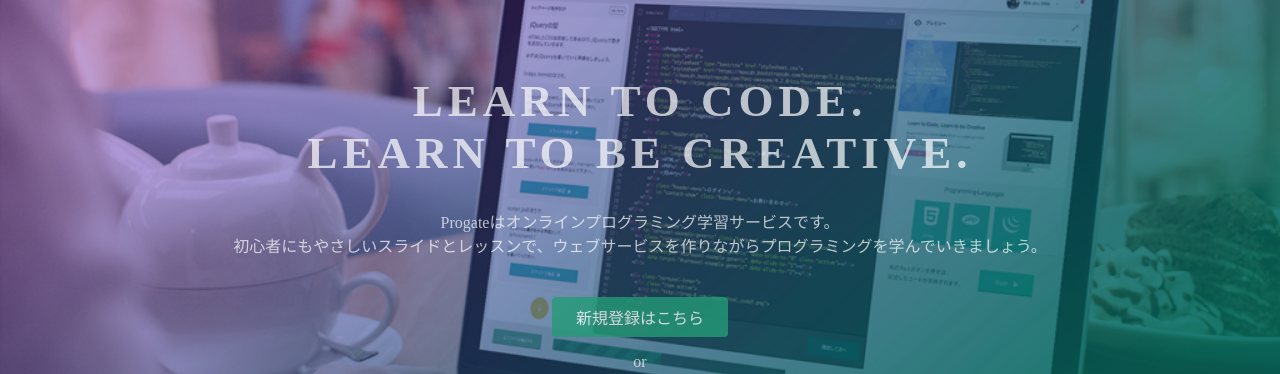
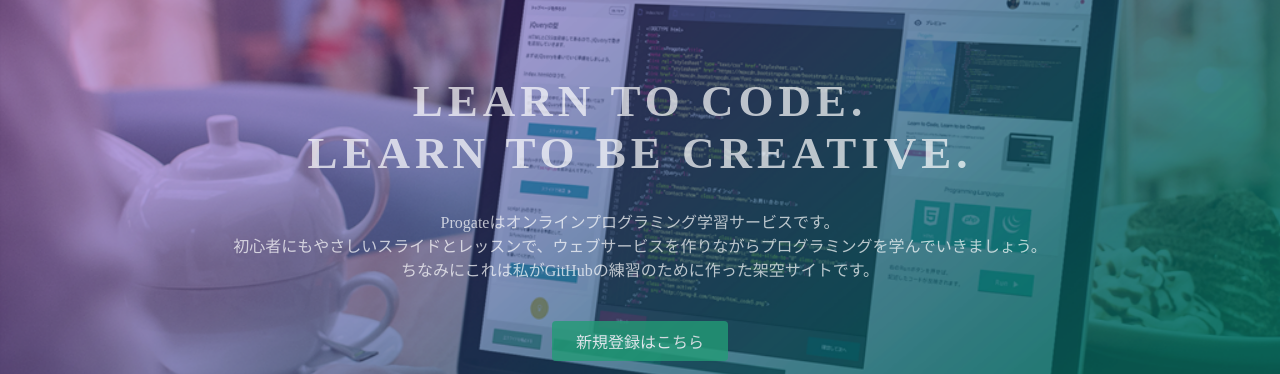
Before and after one commit to Kazuki1450/Kazuki1450.github.io, a plain HTML site: page index.html in a window 1280 px wide. Shown: the part 135-509 px from the top of the page. Drawn offline with Linux system fonts and the light colour scheme.

Commit message:
Update index.html

```diff
--- a/index.html
+++ b/index.html
@@ -24,7 +24,7 @@
   <div class="top-wrapper">
     <div class="container">
       <h1>LEARN TO CODE.<br>LEARN TO BE CREATIVE.</h1>
-      <p>Progateはオンラインプログラミング学習サービスです。<br>初心者にもやさしいスライドとレッスンで、ウェブサービスを作りながらプログラミングを学んでいきましょう。</p>
+      <p>Progateはオンラインプログラミング学習サービスです。<br>初心者にもやさしいスライドとレッスンで、ウェブサービスを作りながらプログラミングを学んでいきましょう。<br>ちなみにこれは私がGitHubの練習のために作った架空サイトです。</p>
       <div class="btn-wrapper">
         <a href="#" class="btn signup">新規登録はこちら</a>
         <p>or</p>
```
